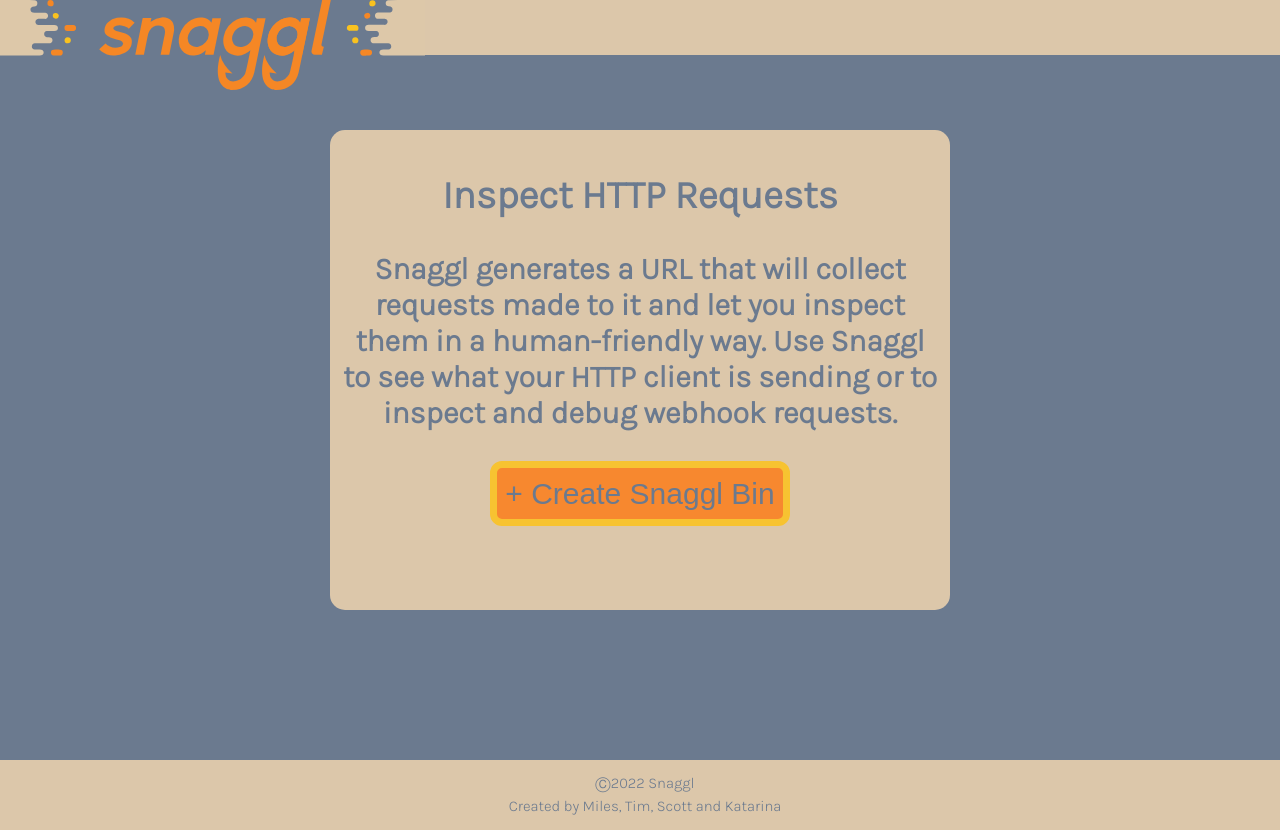
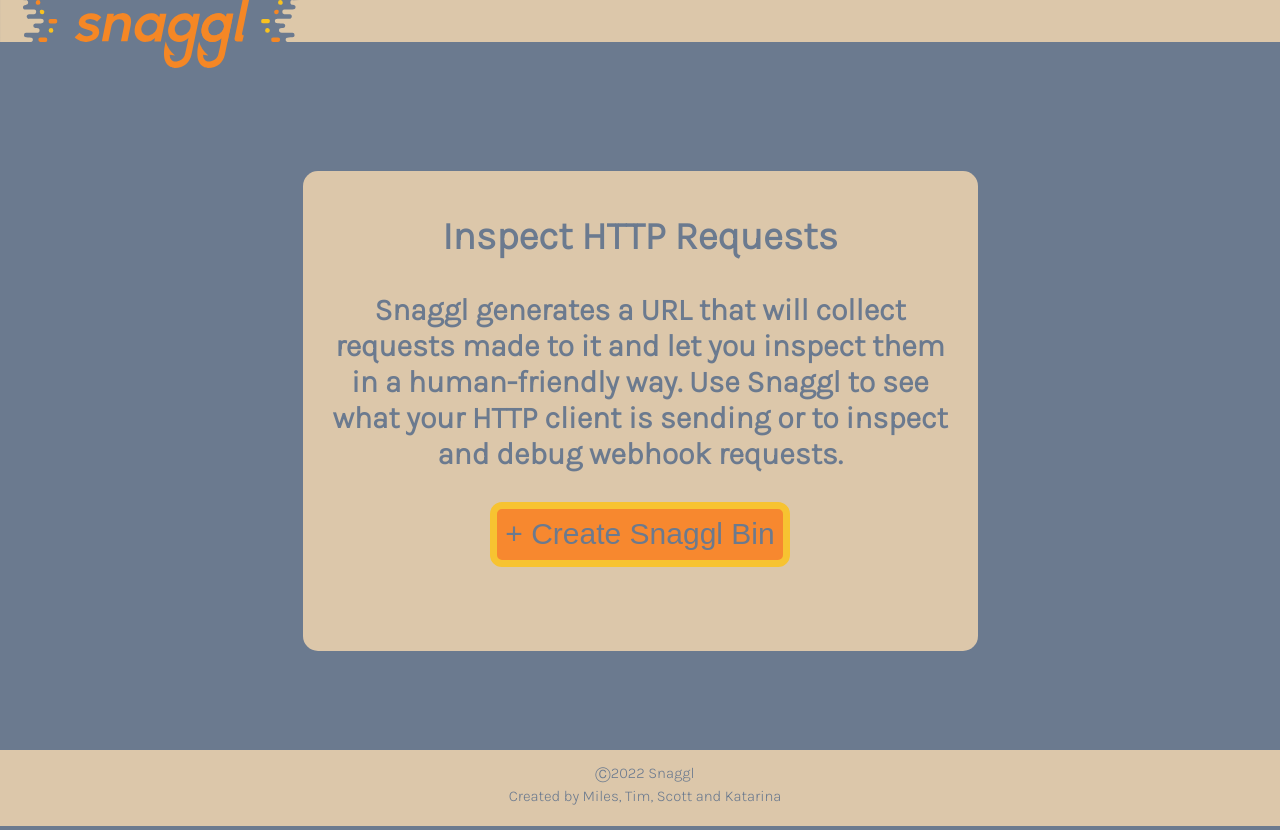
Before and after one commit to not-special/requestbin-clone-frontend, a React (Create React App) app: page / in a window 1280 px wide. Built offline with nearby package versions, Linux system fonts and the light colour scheme.

Commit message:
fix the gap in navabr

```diff
--- a/src/App.js
+++ b/src/App.js
@@ -22,6 +22,7 @@
     <div>
       <div className="App">
         <Navbar/>
+				<div className="space"><p></p></div>
         <Routes>
           <Route path="/" element={ <Home handleClick={handleClick} />} />
           <Route path={"/:path"} element={ <BinPage />} />
--- a/src/styles.css
+++ b/src/styles.css
@@ -22,37 +22,43 @@
   grid-template-rows: 1fr;
   grid-column-gap: 0px;
   grid-row-gap: 0px;
+	/* margin-top: 25px; */
 }
 
-#navbar {
+.space {
+	height: 80px;
+}
+/* #navbar {
   width: 46px;
   height: 46px;
   border-radius: 50%;
   overflow: hidden;
-  margin-top: -6px;
-}
+  /* margin-top: -6px; */
+	/* background-color: #6626d6; */
+
+
 
 .line {
   background-color: #DCC7AA;
-  height: 55px;
+  height: 58%;
 }
 
 #logo {
-  height: 90px;
+	width: 100%;
 }
 
 .container-main {
   display: flex;
   flex-direction: column;
   justify-content: center;
-  margin-top: 35px;
+  /* margin-top: 35px; */
 }
 
 .main-box {
   font-size: 26px;
   padding-top: 10px;
-  padding-left: 10px;
-  padding-right: 10px;
+  padding-left: 25px;
+  padding-right: 25px;
   text-align: center;
   color: #6B7A8F;
   -webkit-border-radius: 15px;
@@ -60,7 +66,7 @@
   border-radius: 15px;
   background-color: #DCC7AA;
   margin: auto;
-  width: 600px;
+  width: 625px;
   height: 470px;
 }
 
@@ -104,12 +110,13 @@
 }
 
 .footer {
-  margin-top: 10px;
+  /* margin-bottom: -30px; */
+	padding-bottom: 20px;
   padding: 5px;
   font-size: smaller;
   color: #6B7A8F;
   text-align: center;
   width: 100%;
-  height: 60px;
+  height: 66px;
   background: #DCC7AA;
 }
```
